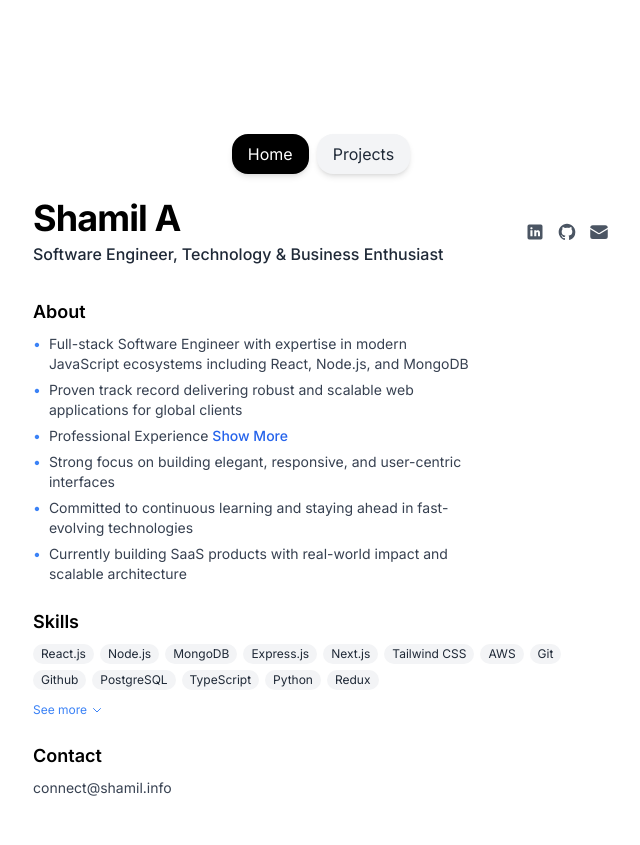
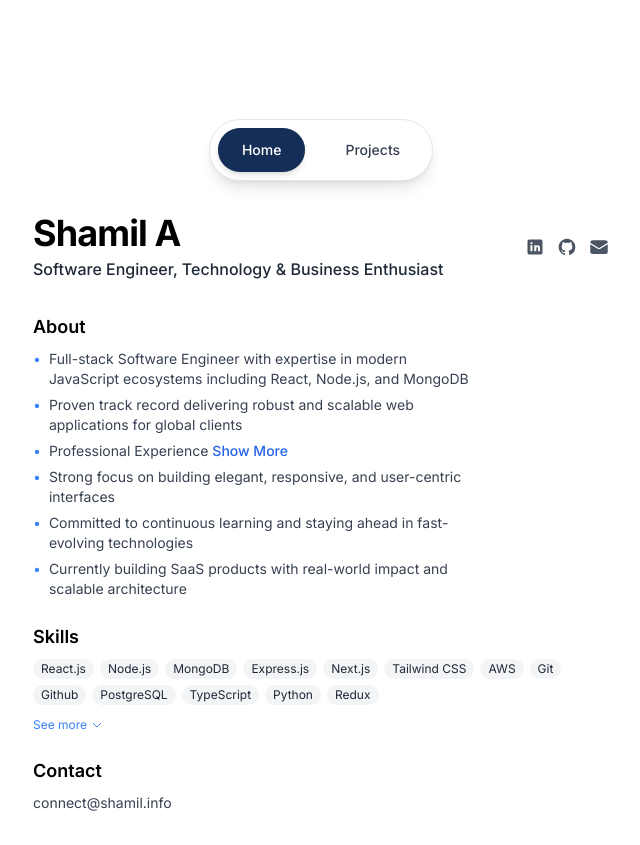
Before and after one commit to Shaamiilll/Shamil-Nextjs-Portfolio, a Next.js app: page / in a window 1280 px wide. Shown: the whole page, without its empty margins (319-959 px from the left). Built offline with nearby package versions, Linux system fonts and the light colour scheme.

Commit message:
UPDATE : Updated the Projects ui

```diff
--- a/src/components/Navigation.tsx
+++ b/src/components/Navigation.tsx
@@ -8,28 +8,38 @@ interface NavigationProps {
 
 const Navigation: React.FC<NavigationProps> = ({ activePage, setActivePage }) => {
   return (
-    <div className="flex justify-center mb-6">
+    <nav className="flex justify-center mb-8">
+      <div className="flex items-center space-x-4 bg-white p-2 rounded-full shadow-lg border border-gray-200">
         <button
           onClick={() => setActivePage("home")}
-        className={`px-4 py-2 mx-1 rounded-2xl shadow-md transition-colors ${
+          className={`relative px-6 py-3 rounded-full font-medium text-sm transition-all duration-300 ease-in-out  ${
             activePage === "home"
-            ? "bg-black text-white"
-            : "bg-gray-100 text-gray-800 hover:bg-gray-200"
+              ? "bg-gradient-to-r from-black to-black text-white shadow-md"
+              : "text-gray-700 hover:bg-gray-100 hover:text-black"
           }`}
+          aria-current={activePage === "home" ? "page" : undefined}
         >
-        Home
+          <span className="relative z-10">Home</span>
+          {activePage === "home" && (
+            <span className="absolute inset-0 rounded-full bg-blue-500 opacity-20 animate-pulse"></span>
+          )}
         </button>
         <button
           onClick={() => setActivePage("projects")}
-        className={`px-4 py-2 mx-1 rounded-2xl shadow-md transition-colors ${
+          className={`relative px-6 py-3 rounded-full font-medium text-sm transition-all duration-300 ease-in-out  ${
             activePage === "projects"
-            ? "bg-black text-white"
-            : "bg-gray-100 text-gray-800 hover:bg-gray-200"
+              ? "bg-gradient-to-r from-black to-black text-white shadow-md"
+              : "text-gray-700 hover:bg-gray-100 hover:text-black"
           }`}
+          aria-current={activePage === "projects" ? "page" : undefined}
         >
-        Projects
+          <span className="relative z-10">Projects</span>
+          {activePage === "projects" && (
+            <span className="absolute inset-0 rounded-full bg-blue-800 opacity-20 animate-pulse"></span>
+          )}
         </button>
       </div>
+    </nav>
   );
 };
 
```
Lines whose indentation alone changed are shown as unchanged.
